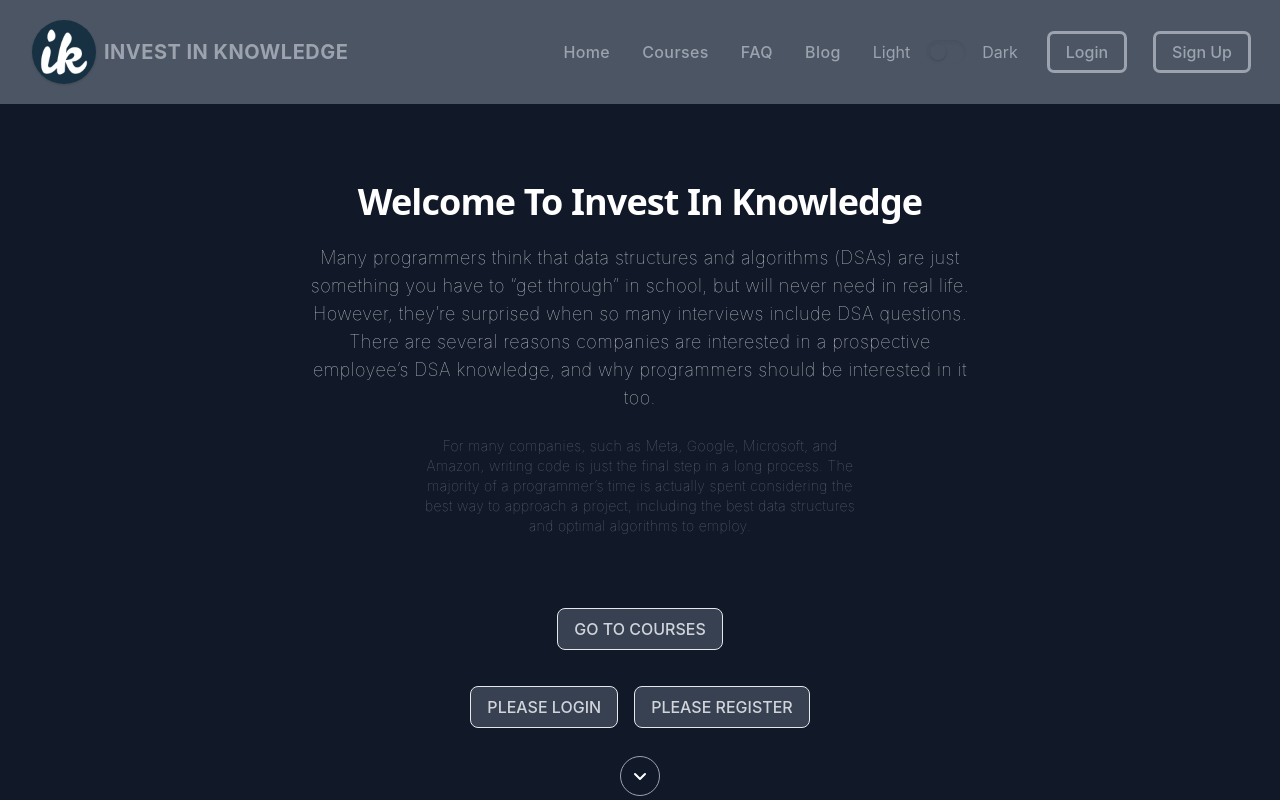
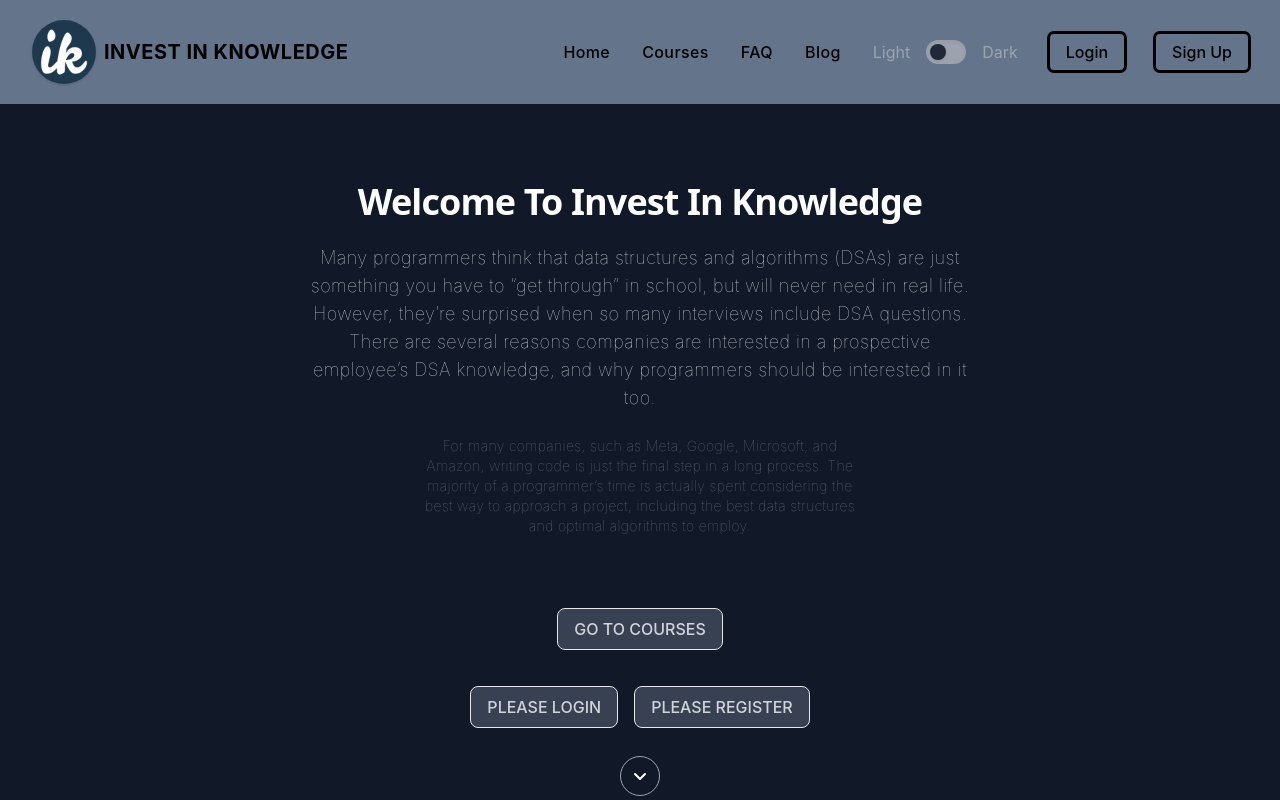
Before and after one commit to yusuf-khan-swd/invest-in-knowledge-client, a React (Create React App) app: page / in a window 1280 px wide. Shown: the top 800 px of the page. Built offline with nearby package versions, Linux system fonts and the light colour scheme; no server answers.

Commit message:
fixes some issue

```diff
--- a/src/Pages/Courses/Courses.js
+++ b/src/Pages/Courses/Courses.js
@@ -9,13 +9,13 @@ const Courses = () => {
   const { darkTheme } = useContext(ThemeContext);
 
   return (
-    <div className={`${darkTheme ? 'bg-gray-400' : 'bg-white'}`}>
+    <div className={`${darkTheme ? 'bg-gray-600' : 'bg-white'}`}>
       <div className="container mx-auto">
         <div className="grid grid-cols-1 lg:grid-cols-5 pt-12 pb-20 gap-4">
           <div className="col-span-1 ml-3">
             <div className="sticky top-2">
               {coursesCategory.map((course) => (
-                <p title={course.courseName} className={`md:underline mb-3 ${darkTheme ? 'text-gray-100' : 'text-blue-900'}`} key={course.id}>
+                <p title={course.courseName} className={`mb-1 font-semibold hover:underline ${darkTheme ? 'text-gray-100' : 'text-blue-900'}`} key={course.id}>
                   <Link to={`/courses/${course.courseId}`}>{course.courseName}</Link>
                 </p>
               ))}
--- a/src/Pages/Shared/Footer/Footer.js
+++ b/src/Pages/Shared/Footer/Footer.js
@@ -3,7 +3,7 @@ import { Link } from 'react-router-dom';
 
 const Footer = () => {
   return (
-    <div className='dark:bg-gray-800 p-10'>
+    <div className='bg-slate-800 text-white dark:bg-gray-800 p-10'>
       <footer className="p-6 dark:text-gray-100">
         <div className="container grid grid-cols-2 mx-auto gap-x-3 gap-y-8 sm:grid-cols-3 md:grid-cols-4">
           <div className="flex flex-col space-y-4">
--- a/src/Pages/Shared/Header/Header.js
+++ b/src/Pages/Shared/Header/Header.js
@@ -9,7 +9,7 @@ import { ThemeContext } from '../../../contexts/ThemeProvider/ThemeProvider';
 
 const Header = () => {
   const [isMenuOpen, setIsMenuOpen] = useState(false);
-  const { setDarkTheme } = useContext(ThemeContext);
+  const { darkTheme, setDarkTheme } = useContext(ThemeContext);
 
   const { user, logOut } = useContext(AuthContext);
 
@@ -40,7 +40,7 @@ const Header = () => {
 
   return (
     <nav>
-      <div className="bg-gray-600 text-gray-400">
+      <div className={` ${darkTheme ? 'bg-gray-800 text-gray-400' : 'bg-slate-500'}`}>
         <div className="px-4 py-5 mx-auto sm:max-w-xl md:max-w-full lg:max-w-screen-xl md:px-24 lg:px-8">
           <div className="relative flex items-center justify-between">
             <Link
@@ -96,12 +96,12 @@ const Header = () => {
                 </Link>
               </li>
               <li>
-                <label htmlFor="Toggle1" className="inline-flex items-center space-x-4 cursor-pointer dark:text-gray-400">
+                <label htmlFor="Toggle1" className="inline-flex items-center space-x-4 cursor-pointer text-gray-400 dark:text-gray-400">
                   <span>Light</span>
                   <span className="relative">
                     <input id="Toggle1" onClick={handleDarkTheme} type="checkbox" className="hidden peer" />
-                    <div className="w-10 h-6 rounded-full shadow-inner dark:bg-gray-400 peer-checked:dark:bg-violet-400"></div>
-                    <div className="absolute inset-y-0 left-0 w-4 h-4 m-1 rounded-full shadow peer-checked:right-0 peer-checked:left-auto dark:bg-gray-800"></div>
+                    <div className="w-10 h-6 rounded-full shadow-inner bg-gray-400 peer-checked:bg-violet-400 dark:bg-gray-400 peer-checked:dark:bg-violet-400"></div>
+                    <div className="absolute inset-y-0 left-0 w-4 h-4 m-1 rounded-full shadow peer-checked:right-0 peer-checked:left-auto bg-gray-800 dark:bg-gray-800"></div>
                   </span>
                   <span>Dark</span>
                 </label>
```
Also changed, not shown: 1 other file (tests, documents, lock files or other folders).
